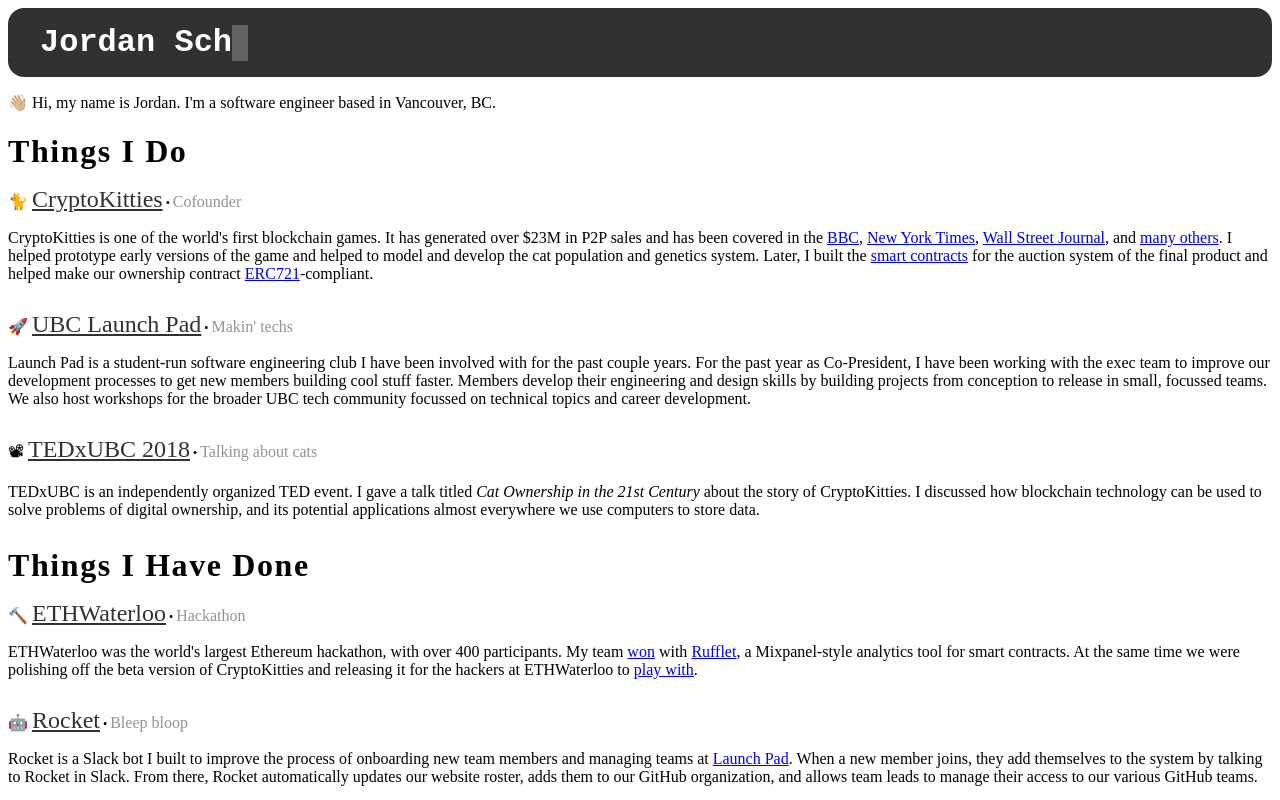
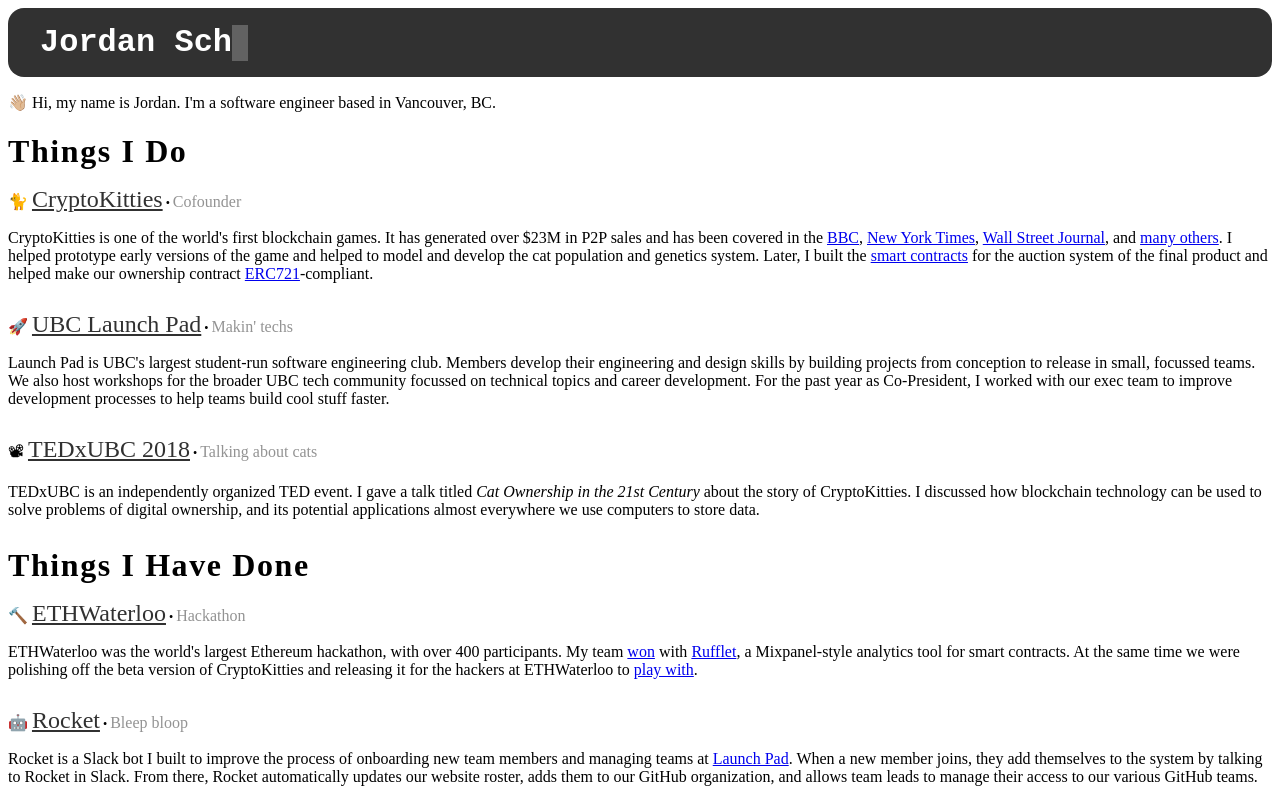
Before and after one commit to jordanschalm/jordanschalm.github.io, a Gatsby site: page / in a window 1280 px wide. Shown: the top 800 px of the page. Built offline with nearby package versions, Linux system fonts and the light colour scheme; Gatsby itself is replaced by a stand-in of ours.

Commit message:
Add DS Store to gitignore Update copy for Launch Pad project Add minor presentations to data file. Not included in site atm.

```diff
--- a/src/data.js
+++ b/src/data.js
@@ -35,14 +35,13 @@
         date: {
           start: Moment('2015-08', MONTH_F),
         },
-        description: `Launch Pad is a student-run software engineering club I
-          have been involved with for the past couple years. For the past year
-          as Co-President, I have been working with the exec team to improve
-          our development processes to get new members building cool stuff
-          faster. Members develop their engineering and design skills by building
-          projects from conception to release in small, focussed teams. We also
-          host workshops for the broader UBC tech community focussed on
-          technical topics and career development.`,
+        description: `Launch Pad is UBC's largest student-run software
+          engineering club. Members develop their engineering and design skills
+          by building projects from conception to release in small, focussed
+          teams. We also host workshops for the broader UBC tech community
+          focussed on technical topics and career development. For the past
+          year as Co-President, I worked with our exec team to improve
+          development processes to help teams build cool stuff faster.`,
       },
       {
         name: 'TEDxUBC 2018',
@@ -146,5 +145,39 @@
           [ubyssey.ca](https://ubyssey.ca).`,
       },
     ],
+    minor: [
+      {
+        name: 'Technical Introduction to Blockchain',
+        date: Moment('2018-03-24', DATE_F),
+        url:
+          'https://docs.google.com/presentation/d/1m_QU1NWzE0yPk7wVUEqBBn_FCTvB4kt52XUupjMihEw/edit?usp=sharing',
+        description: `I gave a presentation at UBC Launch Pad Tech Talks about
+          the technical details of blockchains.`,
+      },
+      {
+        name: 'Cumulus: Practical Aspects of Implementing a Cryptocurrency',
+        date: Moment('2017-11-04', DATE_F),
+        url:
+          'https://docs.google.com/presentation/d/1h8fB5PGuWnmV33jGY3WWFz9SIDyC9Kx8gVhvqvzBdp8/edit?usp=sharing',
+        description: `The Cumulus team gave a presentation detailing the design
+          of our cryptocurrency implementation to the UBC Blockchain Club.`,
+      },
+      {
+        name: 'Intro to React',
+        date: Moment('2017-03-27', DATE_F),
+        url:
+          'https://www.facebook.com/events/676299582548975/permalink/679400582238875/',
+        description: `I presented a technical overview of React, including how
+          to target different platforms with Electron and React Native.`,
+      },
+      {
+        name: 'Introduction to Modern Web Development',
+        date: Moment('2016-03-04', DATE_F),
+        url:
+          'https://docs.google.com/presentation/d/1eHXmA_mMeKXemRjTf7ty3h7HCDNUpbJrDxvKmvvZwh0/edit?usp=sharing',
+        description: `I presented an interactive workshop at BizHacks 2016
+          introducing non-technical students to modern web development tools.`,
+      },
+    ],
   },
 }
```
Also changed, not shown: 1 other file.
